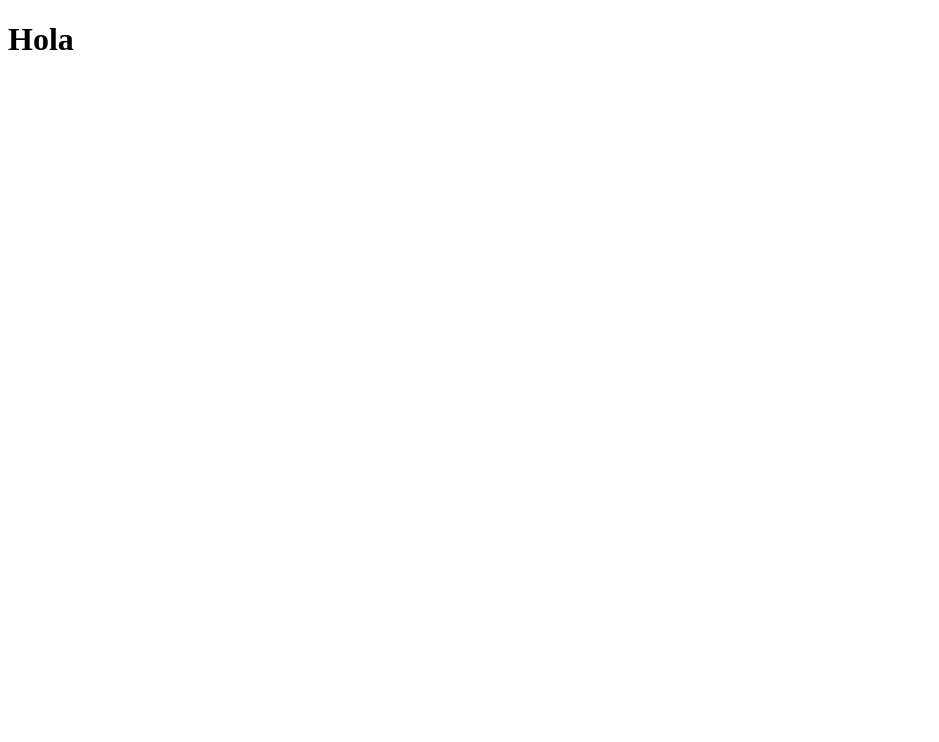
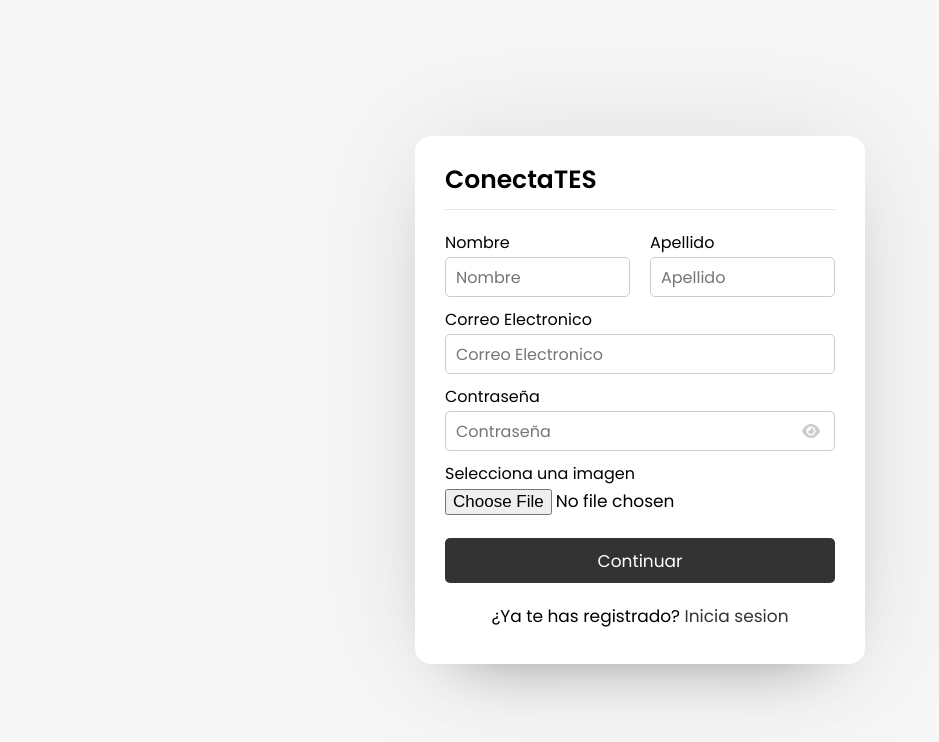
Before and after one commit to Cyopn/ConectaTES-Test1, a plain HTML site: page index.html in a window 1280 px wide. Shown: the whole page, without its empty margins (0-939 px from the left). Drawn offline with Linux system fonts and the light colour scheme.

Commit message:
Pagina principal

```diff
--- a/index.html
+++ b/index.html
@@ -1,12 +1,53 @@
 <!DOCTYPE html>
 <html lang="en">
+
 <head>
     <meta charset="UTF-8">
     <meta http-equiv="X-UA-Compatible" content="IE=edge">
     <meta name="viewport" content="width=device-width, initial-scale=1.0">
+    <link rel="stylesheet" href="https://cdnjs.cloudflare.com/ajax/libs/font-awesome/6.2.1/css/all.min.css">
+    <link rel="stylesheet" href="css/styles.css">
     <title>ConectaTES</title>
 </head>
+
 <body>
-    <h1>Hola</h1>
+    <div class="wrapper">
+        <section class="form signup">
+            <header>ConectaTES</header>
+            <form action="#" method="POST" enctype="multipart/form-data" autocomplete="off">
+                <div class="error-text"></div>
+                <div class="name-details">
+                    <div class="field input">
+                        <label>Nombre</label>
+                        <input type="text" name="fname" placeholder="Nombre" required>
+                    </div>
+                    <div class="field input">
+                        <label>Apellido</label>
+                        <input type="text" name="lname" placeholder="Apellido" required>
+                    </div>
+                </div>
+                <div class="field input">
+                    <label>Correo Electronico</label>
+                    <input type="text" name="email" placeholder="Correo Electronico" required>
+                </div>
+                <div class="field input">
+                    <label>Contraseña</label>
+                    <input type="password" name="password" placeholder="Contraseña" required>
+                    <i class="fas fa-eye"></i>
+                </div>
+                <div class="field image">
+                    <label>Selecciona una imagen</label>
+                    <input type="file" name="image" accept="image/x-png,image/gif,image/jpeg,image/jpg" required>
+                </div>
+                <div class="field button">
+                    <input type="submit" name="submit" value="Continuar" onclick="cn()">
+                </div>
+            </form>
+            <div class="link">¿Ya te has registrado? <a href="login.html">Inicia sesion</a></div>
+        </section>
+    </div>
+
+    <script src="js/script.js"></script>
 </body>
+
 </html>
```
